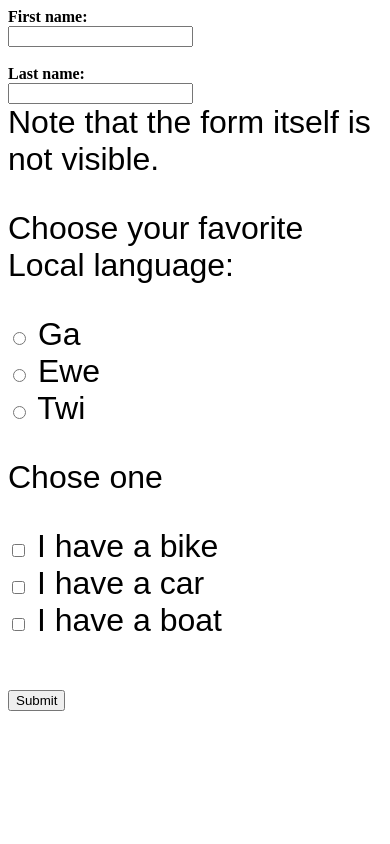
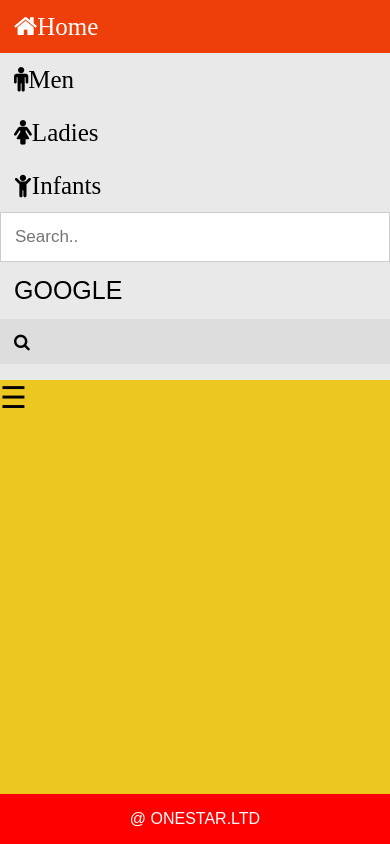
Before and after one commit to Kotoka/Code, a plain HTML site: page index.html in a window 390 px wide. Drawn offline with Linux system fonts and the light colour scheme; a web font is replaced by a local one.

Commit message:
Add files via upload

```diff
--- a/index.html
+++ b/index.html
@@ -1,45 +1,173 @@
-<!DOCTYPE html>
-<html lang="en">
+
+
 <head>
-    <meta charset="UTF-8">
-    <meta http-equiv="X-UA-Compatible" content="IE=edge">
-    <meta name="viewport" content="width=device-width, initial-scale=1.0">
-    <title>Document</title>
-    <link rel="stylesheet" href="index.css">
-    <link rel="stylesheet" href="https://fonts.googleapis.com/css?family=Sofia">
+<link rel="stylesheet" href="https://cdnjs.cloudflare.com/ajax/libs/font-awesome/4.7.0/css/font-awesome.min.css">
+<style>
+* {box-sizing: border-box;}
+
+body {
+  margin: 0;
+  font-family: Arial, Helvetica, sans-serif;
+  background-color: rgb(236, 199, 33);
+
+}
+
+.footer {
+   position: fixed;
+   left: 0;
+   bottom: 0;
+   width: 100%;
+   background-color: red;
+   color: white;
+   text-align: center;
+}
+
+.sidenav {
+  height: 100%;
+  width: 0;
+  position: fixed;
+  z-index: 1;
+  top: 0;
+  left: 0;
+  background-color: rgb(240, 232, 232);
+  overflow-x: hidden;
+  transition: 0.5s;
+  padding-top: 60px;
+}
+
+.sidenav a {
+  padding: 8px 8px 8px 32px;
+  text-decoration: none;
+  font-size: 25px;
+  color: #65c219;
+  display: block;
+  transition: 0.3s;
+}
+
+.sidenav a:hover {
+  color: #080808;
+}
+
+.sidenav .closebtn {
+  position: absolute;
+  top: 0;
+  right: 25px;
+  font-size: 36px;
+  margin-left: 50px;
+}
+
+@media screen and (max-height: 450px) {
+  .sidenav {padding-top: 15px;}
+  .sidenav a {font-size: 18px;}
+}
+
+.topnav {
+  overflow: hidden;
+  background-color: #e9e9e9;
+}
+
+.topnav a {
+  float: left;
+  display: block;
+  color: black;
+  text-align: center;
+  padding: 20px 25px;
+  text-decoration: none;
+  font-size: 25px;
+}
+
+.topnav a:hover {
+  background-color: #ddd;
+  color: black;
+}
+
+.topnav a.active {
+  background-color: #ee3f0a;
+  color: white;
+}
+
+.topnav .search-container {
+  float: right;
+}
+
+.topnav input[type=text] {
+  padding: 6px;
+  margin-top: 19.5px;
+  font-size: 17px;
+  border: none;
+}
+
+.topnav .search-container button {
+  float: right;
+  padding: 6px 10px;
+  margin-top: 19.5px;
+  margin-right: 16px;
+  background: #ddd;
+  font-size: 17px;
+  border: none;
+  cursor: pointer;
+}
+
+.topnav .search-container button:hover {
+  background: #ccc;
+}
+
+@media screen and (max-width: 600px) {
+  .topnav .search-container {
+    float: none;
+  }
+  .topnav a, .topnav input[type=text], .topnav .search-container button {
+    float: none;
+    display: block;
+    text-align: left;
+    width: 100%;
+    margin: 0;
+    padding: 14px;
+  }
+  .topnav input[type=text] {
+    border: 1px solid #ccc;
+  }
+  h1{
+    font-family: chillie;
+    font-size: 1000%;
+  }
+}
+</style>
 </head>
 <body>
-    <form>
-        <label for="fname" ><b>First name:</b></label><br>
-        <input type="text" id="fname" name="fname" ><br><br>
-        <label for="lname"><b>Last name:</b></label><br>
-        <input type="text" id="lname" name="lname">
-      </form>
 
-      <p1 >Note that the form itself is not visible.</p>
+<div class="topnav">
+    <a class="active" href="#home"><i class="fa fa-home">Home</i></a>
+  <a href="Men.htm"><i class="fa fa-male">Men</i></a>
+  <a href="ladies.html"><i class="fa fa-female">Ladies</i></a>
+  <a href="Men.htm"><i class="fa fa-child">Infants</i></a>
+  <div class="search-container">
+    <form action="/action_page.php">
+
+      <input type="text" placeholder="Search.." name="search"> <a href="http://google.com">GOOGLE</a>
+      <button type="submit"><i class="fa fa-search"></i></button>
+    </form>
+  </div>
+</div>
 
 
-      <p1>Choose your favorite Local language:</p>
 
-<form>
-  <input type="radio" id="html" name="fav_language" value="HTML">
-  <label for="html">Ga</label><br>
-  <input type="radio" id="css" name="fav_language" value="CSS">
-  <label for="css">Ewe</label><br>
-  <input type="radio" id="javascript" name="fav_language" value="JavaScript">
-  <label for="javascript">Twi</label>
-</form>
-<p>Chose one</p>
-<form>
-    <input type="checkbox" id="vehicle1" name="vehicle1" value="Bike">
-    <label for="vehicle1"> I have a bike</label><br>
-    <input type="checkbox" id="vehicle2" name="vehicle2" value="Car">
-    <label for="vehicle2"> I have a car</label><br>
-    <input type="checkbox" id="vehicle3" name="vehicle3" value="Boat">
-    <label for="vehicle3"> I have a boat</label><br><br>
+<div id="mySidenav" class="sidenav">
+  <a href="javascript:void(0)" class="closebtn" onclick="closeNav()">&times;</a>
+  <a href="#">About</a>
+  <a href="#">Services</a>
+  <a href="#">Clients</a>
+  <a href="#">Contact</a>
+</div>
 
-    <input type="submit" value="Submit">
 
+<span style="font-size:30px;cursor:pointer" onclick="openNav()">&#9776; </span>
+
+<script src="index.js"></script>
+
+<div class="footer">
+  <p>@ ONESTAR.LTD</p>
+</div>
 
 </body>
 </html>
--- a/index.js
+++ b/index.js
@@ -1,8 +1,7 @@
-let foodEl = document.getElementById("food-el")
+function openNav() {
+    document.getElementById("mySidenav").style.width = "250px";
+}
 
-
-function variety() {
-    foodEl.textContent = "FOOD IS GOOD FOR THE HEALTH, AND WE NEED TO EAT EVERYDAY IN WANNA LIFE.SO BOSS ANOD PLEASE EAT FOR ME."
-
-
+function closeNav() {
+    document.getElementById("mySidenav").style.width = "0";
 }
```
Also changed, not shown: Men.htm (added, +71 -0 lines), about.html (added, +36 -0 lines), ladies.html (added, +72 -0 lines).
